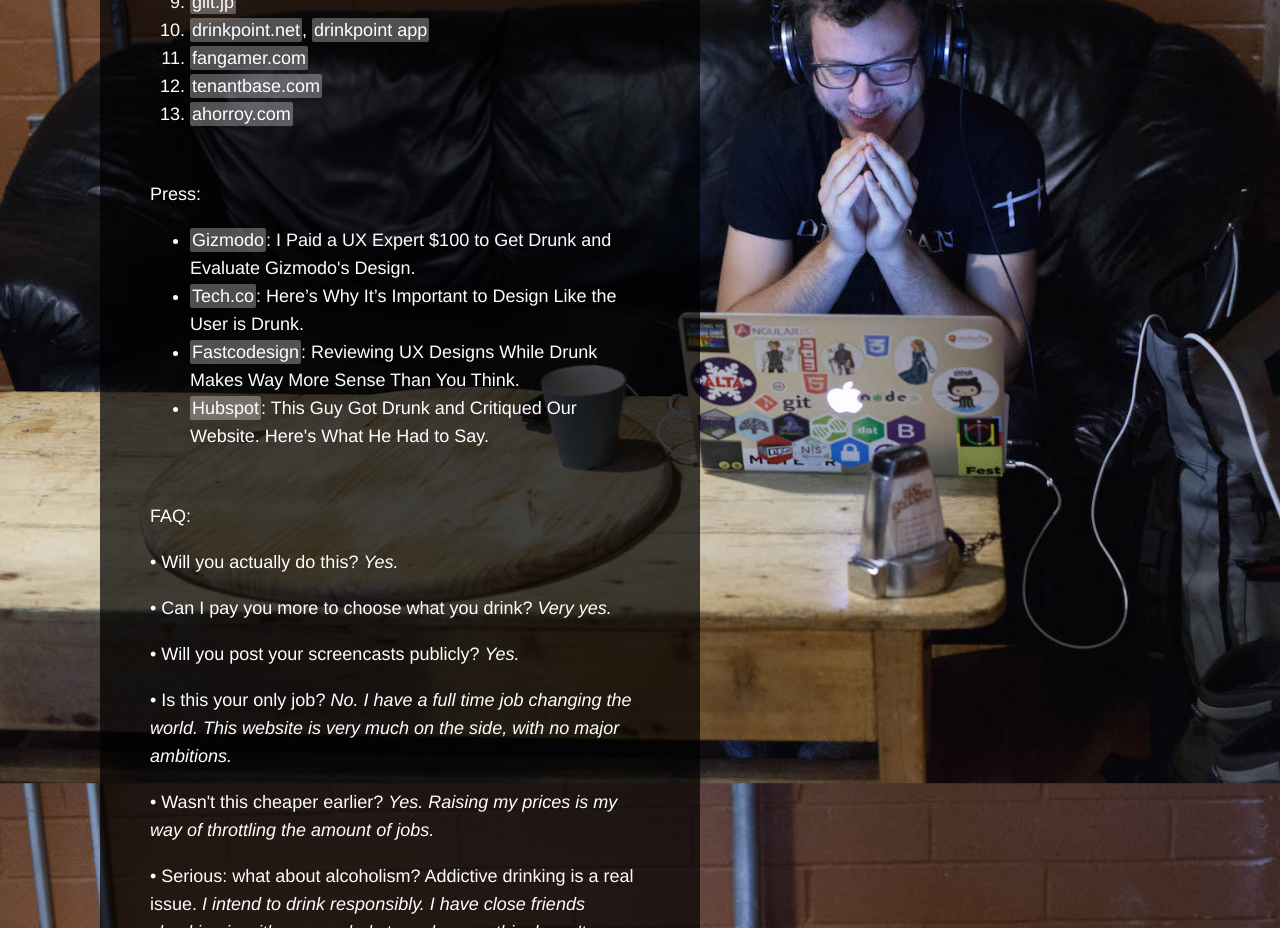
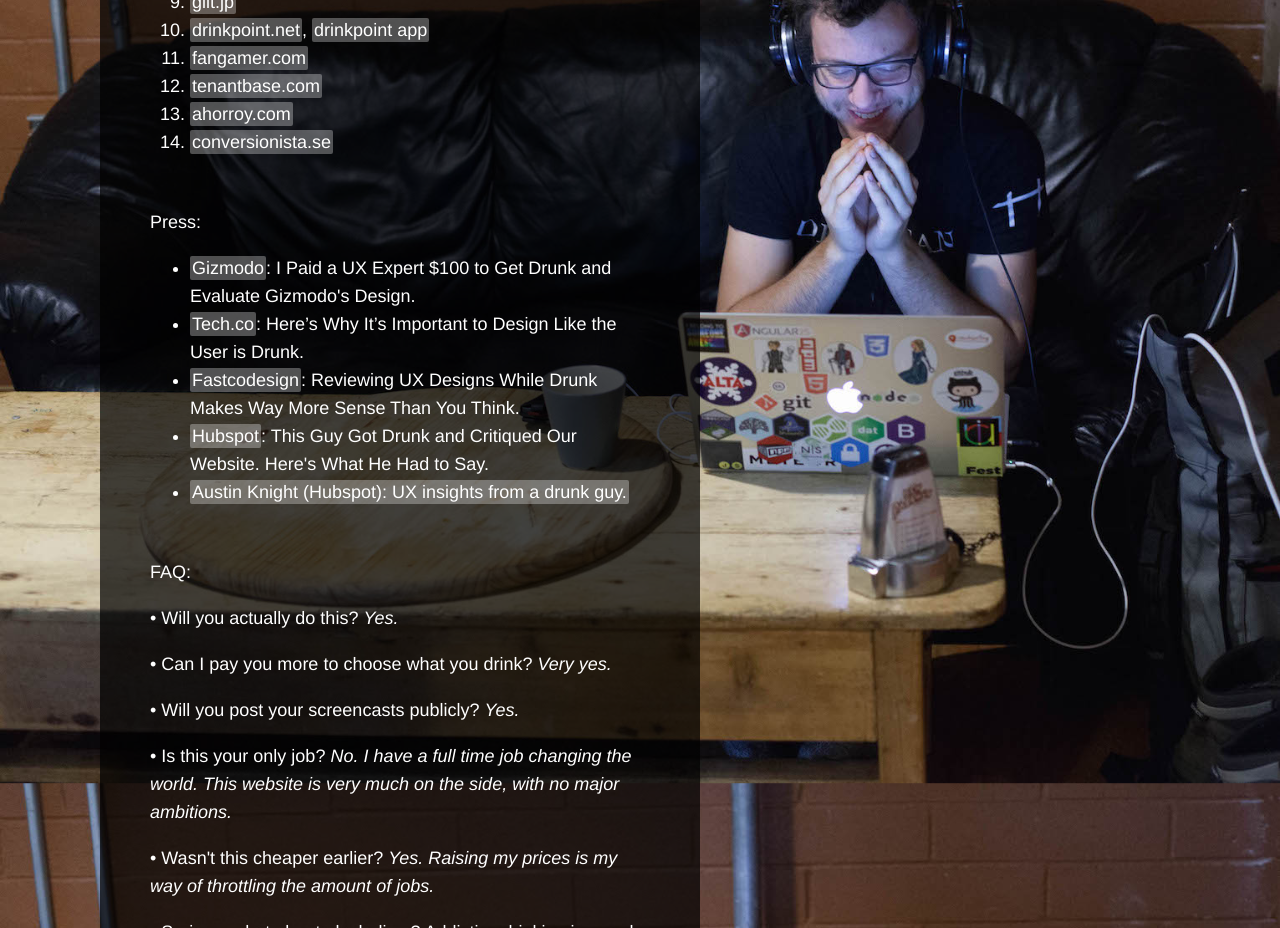
Before and after one commit to RichardLitt/the-user-is-drunk, a plain HTML site: page _site/index.html in a window 1280 px wide. Shown: the part 1240-2168 px from the top of the page. Drawn offline with Linux system fonts and the light colour scheme.

Commit message:
Added Conversionista.se

```diff
--- a/_site/index.html
+++ b/_site/index.html
@@ -67,6 +67,7 @@
         <li><a href="https://www.screenmailer.com/v/iDuabWFxE6YZrvg">fangamer.com</a></li>
         <li><a href="https://www.screenmailer.com/v/ReYakaS3qo94OB8">tenantbase.com</a></li>
         <li><a href="https://www.screenmailer.com/v/hUnaT4nVYidnCMk">ahorroy.com</a></li>
+        <li><a href="https://www.screenmailer.com/v/0btSYT976O1aXJ4">conversionista.se</a></li>
       </ol><br />
       <p>Press:</p>
       <ul>
@@ -74,6 +75,7 @@
         <li><a href="http://tech.co/heres-why-its-important-to-design-like-the-user-is-drunk-2015-03">Tech.co</a>: Here’s Why It’s Important to Design Like the User is Drunk.</li>
         <li><a href="http://www.fastcodesign.com/3044455/reviewing-ux-designs-while-drunk-makes-way-more-sense-than-you-think">Fastcodesign</a>: Reviewing UX Designs While Drunk Makes Way More Sense Than You Think.</li>
         <li><a href="http://blog.hubspot.com/marketing/hubspot-website-review-userisdrunk">Hubspot</a>: This Guy Got Drunk and Critiqued Our Website. Here's What He Had to Say.</li>
+        <li><a href="http://austinknight.com/writing/ux-insights-from-a-drunk-guy/">Austin Knight (Hubspot): UX insights from a drunk guy.</a>
       </ul><br />
       <p>FAQ:</p>
 
```
Also changed, not shown: index.html (+1 -0 lines).
